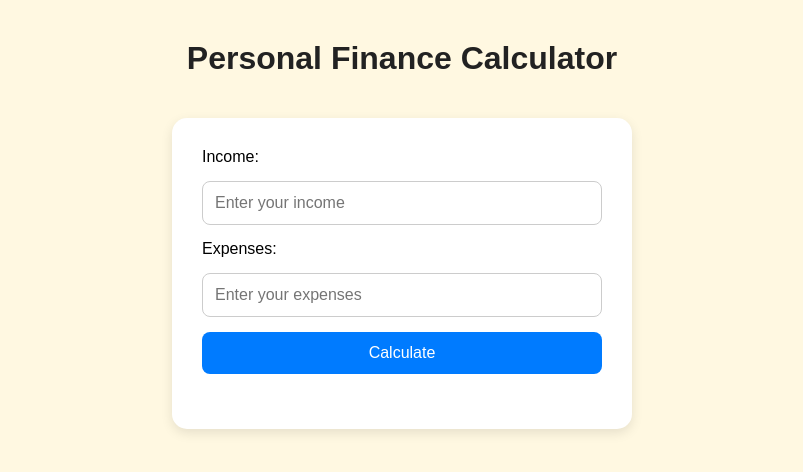
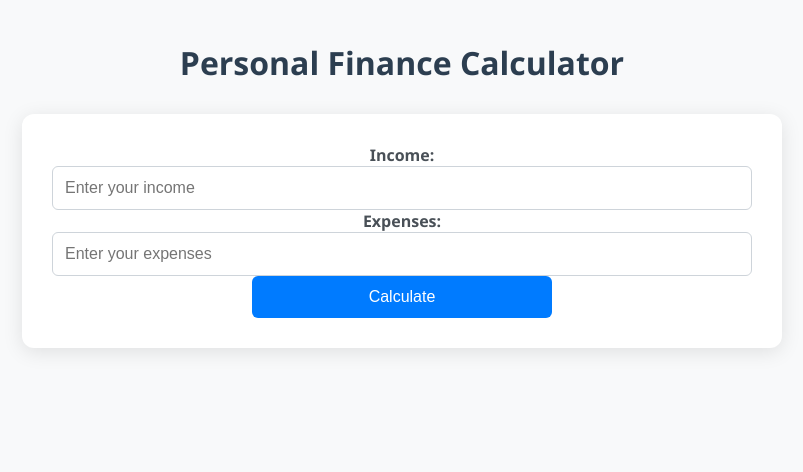
Before and after one commit to prerna-pramod-gh/personal-finance-calculator, a plain HTML site: page index.html in a window 1280 px wide. Shown: the whole page, without its empty margins (238-1041 px from the left). Drawn offline with Linux system fonts and the light colour scheme.

Commit message:
Update style.css

```diff
--- a/style.css
+++ b/style.css
@@ -1,38 +1,68 @@
 body {
-  font-family: Arial, sans-serif;
-  background-color: #fff8e1;  /* This is the light background */
+    font-family: 'Segoe UI', Arial, sans-serif;
     margin: 0;
-  padding: 0;
+    padding: 20px;
+    background-color: #f8f9fa; /* Light gray background */
+    text-align: center; /* Center all text */
+}
+
+.container {
+    max-width: 700px;
+    margin: 0 auto;
+    background: #ffffff;
+    padding: 30px;
+    border-radius: 12px;
+    box-shadow: 0 4px 20px rgba(0, 0, 0, 0.1);
+}
+
+h1 {
+    color: #2c3e50;
+    margin-bottom: 30px;
+}
+
+h2 {
+    color: #34495e;
+    margin-top: 20px;
+}
+
+section {
+    margin-bottom: 30px;
+}
+
+form {
+    display: flex;
+    flex-direction: column;
+    align-items: center; /* Center form elements */
+    gap: 15px;
+}
+
+.form-group {
     display: flex;
     flex-direction: column;
     align-items: center;
+    width: 100%;
+    max-width: 300px; /* Limit input width */
 }
 
-h1 {
-  text-align: center;
-  margin-top: 40px;
-  color: #222;
-}
-
-.container {
-  background-color: white;
-  padding: 30px;
-  margin-top: 20px;
-  border-radius: 15px;
-  box-shadow: 0 4px 12px rgba(0, 0, 0, 0.1);
-  width: 90%;
-  max-width: 400px;
-  display: flex;
-  flex-direction: column;
-  gap: 15px;
-  align-items: stretch;
+label {
+    font-weight: bold;
+    color: #495057;
+    margin-bottom: 5px;
 }
 
 input {
     padding: 12px;
     font-size: 16px;
-  border-radius: 8px;
-  border: 1px solid #ccc;
+    border: 1px solid #ced4da;
+    border-radius: 6px;
+    width: 100%;
+    box-sizing: border-box;
+    transition: border-color 0.3s;
+}
+
+input:focus {
+    outline: none;
+    border-color: #007bff;
 }
 
 button {
@@ -41,17 +71,24 @@ button {
     background-color: #007bff;
     color: white;
     border: none;
-  border-radius: 8px;
+    border-radius: 6px;
     cursor: pointer;
+    width: 100%;
+    max-width: 300px; /* Match input width */
+    transition: background-color 0.3s;
 }
 
 button:hover {
     background-color: #0056b3;
 }
 
-#result {
-  margin-top: 10px;
-  font-weight: bold;
-  color: #2c3e50;
-  text-align: center;
+.result {
+    margin-top: 20px;
+    font-size: 18px;
+    padding: 10px;
+    border-radius: 6px;
+    width: 100%;
+    max-width: 300px;
+    margin-left: auto;
+    margin-right: auto;
 }
```
Lines whose indentation alone changed are shown as unchanged.
